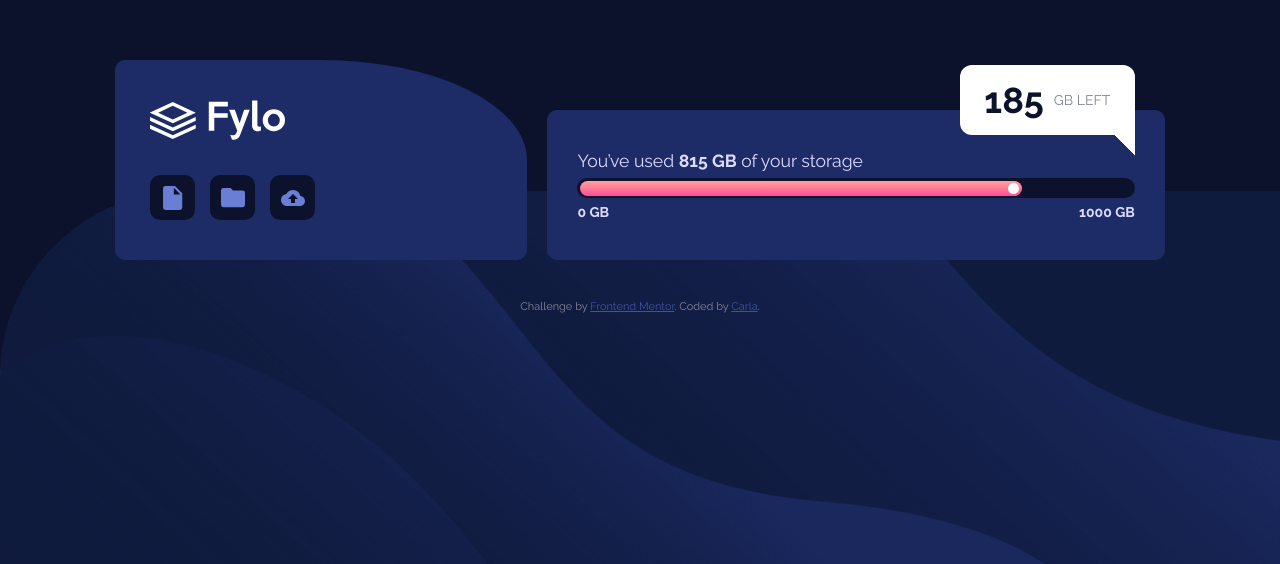
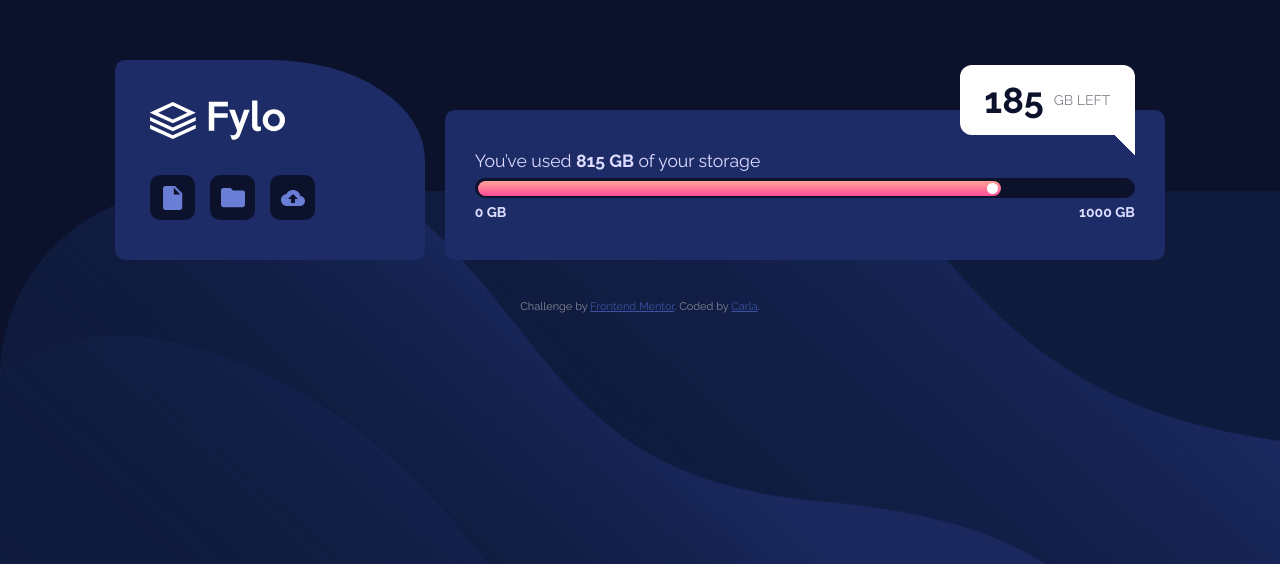
Before and after one commit to iamcgs/fylo-data-storage-component, a plain HTML site: page index.html in a window 1280 px wide. Shown: the part 236-800 px from the top of the page. Drawn offline with Linux system fonts and the light colour scheme.

Commit message:
section size updated on desktop

```diff
--- a/css/main.css
+++ b/css/main.css
@@ -247,6 +247,16 @@ footer {
         background-position: bottom  center;
     }
 
+    /* Left-Top Section */
+    .left {
+        width: 30%;
+    }
+
+    /* Right-Boyyom Section */
+    .right {
+        width: 70%;
+    }
+
     .info p {
         font-size: 1.1rem;
     }
```
